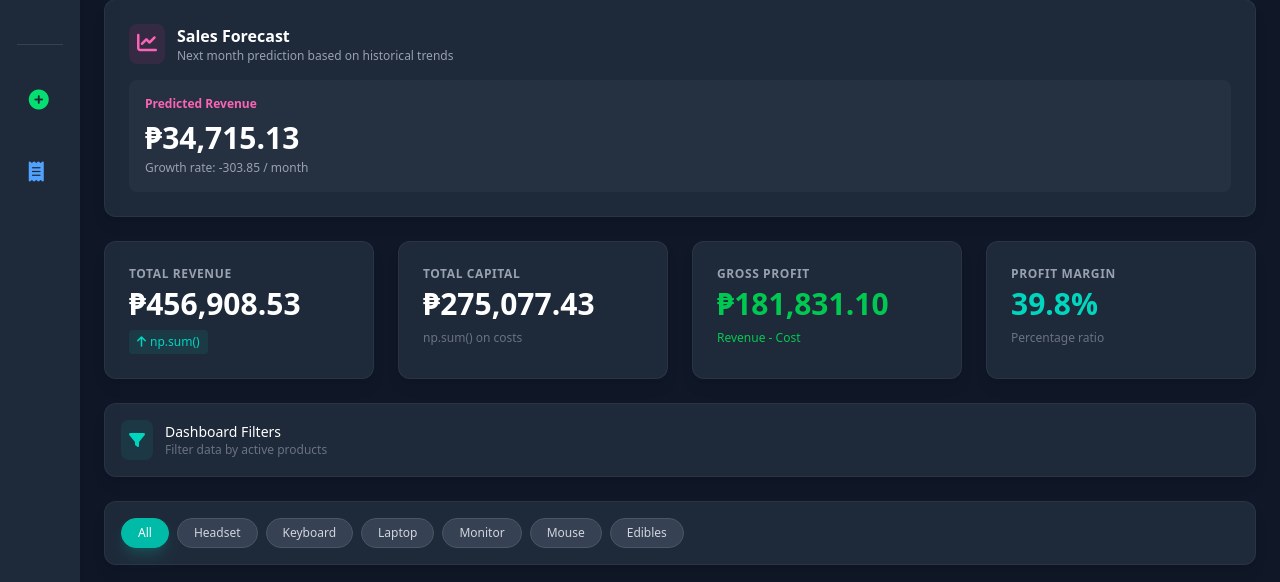
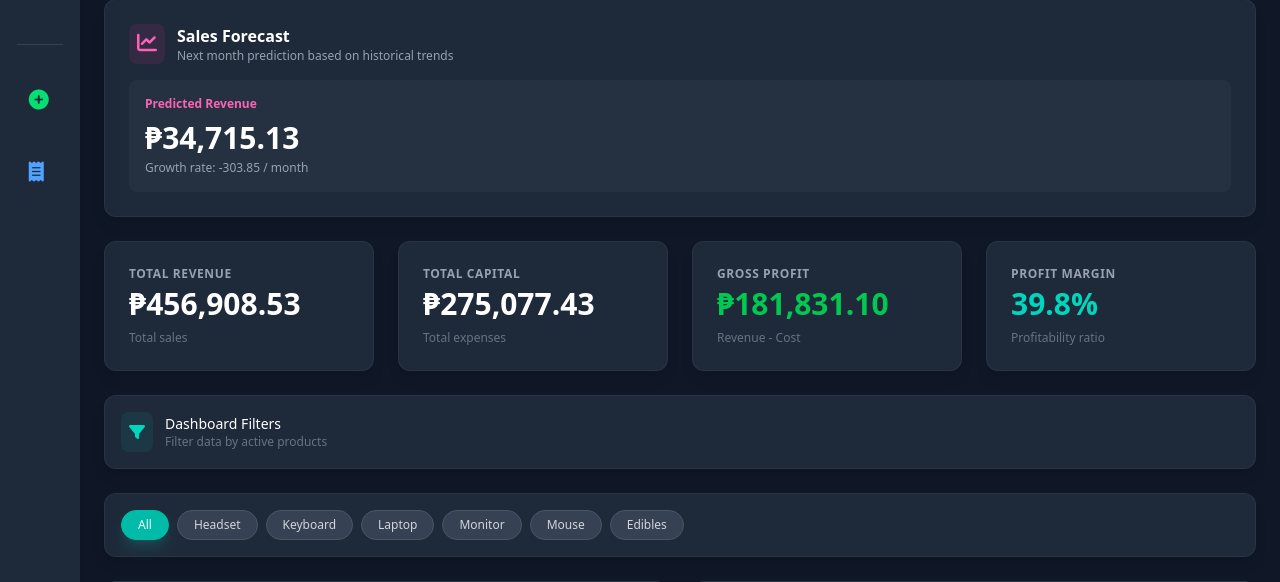
Before and after one commit to ramonbonina320401-bot/Django-Sales-Dashboard-Report, a Django app: page / in a window 1280 px wide. Shown: the part 364-946 px from the top of the page. Run offline with Django 5.2, Linux system fonts and the light colour scheme; a user stored in the database is signed in; data comes from the database, SQL or seed files in the repository; style sheets or scripts are compiled from the project's sources; some libraries are stand-ins or nearby versions.

Commit message:
Remove technical np.sum() references from metrics

```diff
--- a/dashboard/templates/dashboard/sales.html
+++ b/dashboard/templates/dashboard/sales.html
@@ -53,24 +53,22 @@
     <div class="panel bg-gray-800 p-6 rounded-xl shadow-lg border border-gray-700/50">
         <div class="label-sm text-gray-400 text-xs font-semibold uppercase tracking-wider mb-1">Total Revenue</div>
         <div class="val-xl text-3xl font-bold text-white mb-2" id="stat-revenue">{{ total_revenue }}</div>
-        <div class="sub-caption flex items-center text-teal-400 text-xs font-medium bg-teal-400/10 w-fit px-2 py-1 rounded">
-            <i class="fas fa-arrow-up mr-1"></i> np.sum()
-        </div>
+        <div class="sub-caption text-gray-500 text-xs">Total sales</div>
     </div>
     <div class="panel bg-gray-800 p-6 rounded-xl shadow-lg border border-gray-700/50">
         <div class="label-sm text-gray-400 text-xs font-semibold uppercase tracking-wider mb-1">Total Capital</div>
         <div class="val-xl text-3xl font-bold text-white mb-2" id="stat-capital">{{ total_cost }}</div>
-        <div class="sub-caption text-gray-500 text-xs">np.sum() on costs</div>
+        <div class="sub-caption text-gray-500 text-xs">Total expenses</div>
     </div>
     <div class="panel bg-gray-800 p-6 rounded-xl shadow-lg border border-gray-700/50">
         <div class="label-sm text-gray-400 text-xs font-semibold uppercase tracking-wider mb-1">Gross Profit</div>
         <div class="val-xl text-3xl font-bold text-green-500 mb-2" id="stat-profit">{{ gross_profit }}</div>
-        <div class="sub-caption text-green-500 text-xs">Revenue - Cost</div>
+        <div class="sub-caption text-gray-500 text-xs">Revenue - Cost</div>
     </div>
     <div class="panel bg-gray-800 p-6 rounded-xl shadow-lg border border-gray-700/50">
         <div class="label-sm text-gray-400 text-xs font-semibold uppercase tracking-wider mb-1">Profit Margin</div>
         <div class="val-xl text-3xl font-bold text-teal-400 mb-2" id="stat-margin">{{ profit_margin }}</div>
-        <div class="sub-caption text-gray-500 text-xs">Percentage ratio</div>
+        <div class="sub-caption text-gray-500 text-xs">Profitability ratio</div>
     </div>
 </div>
 
```
